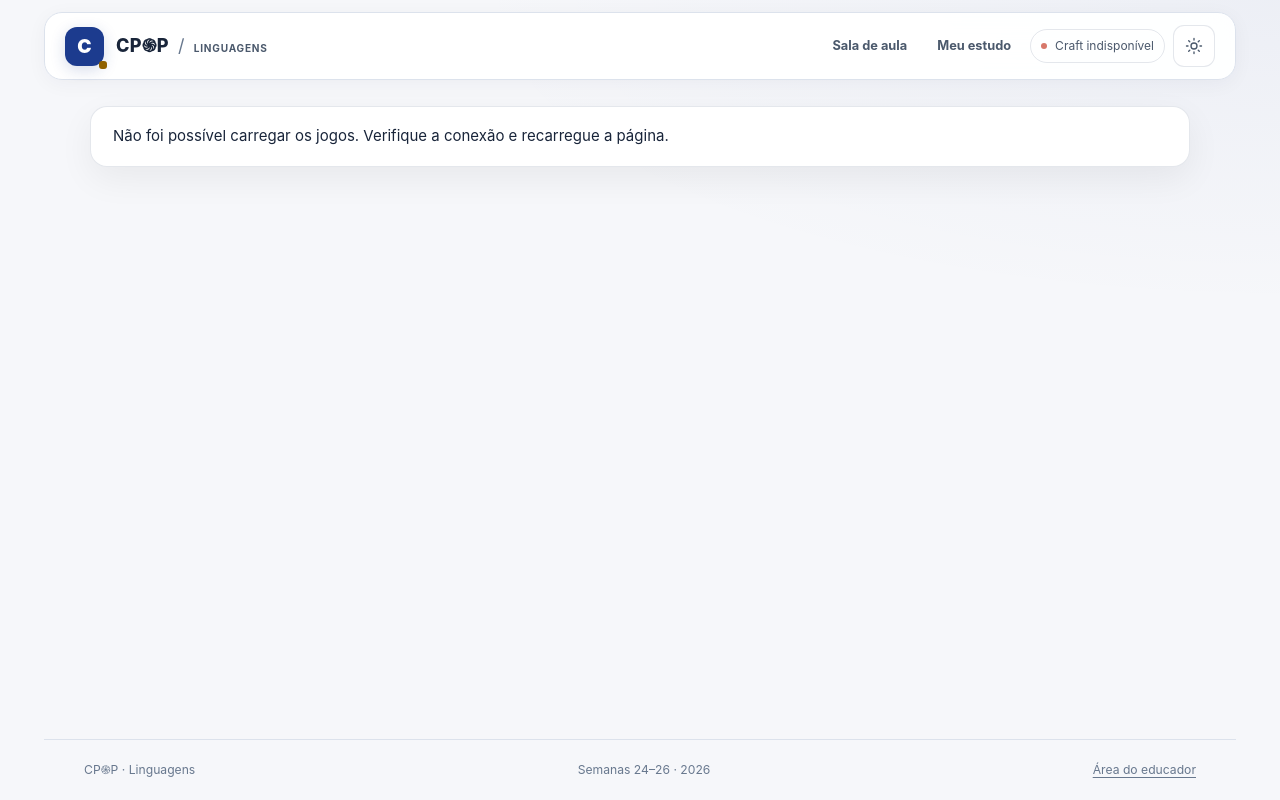
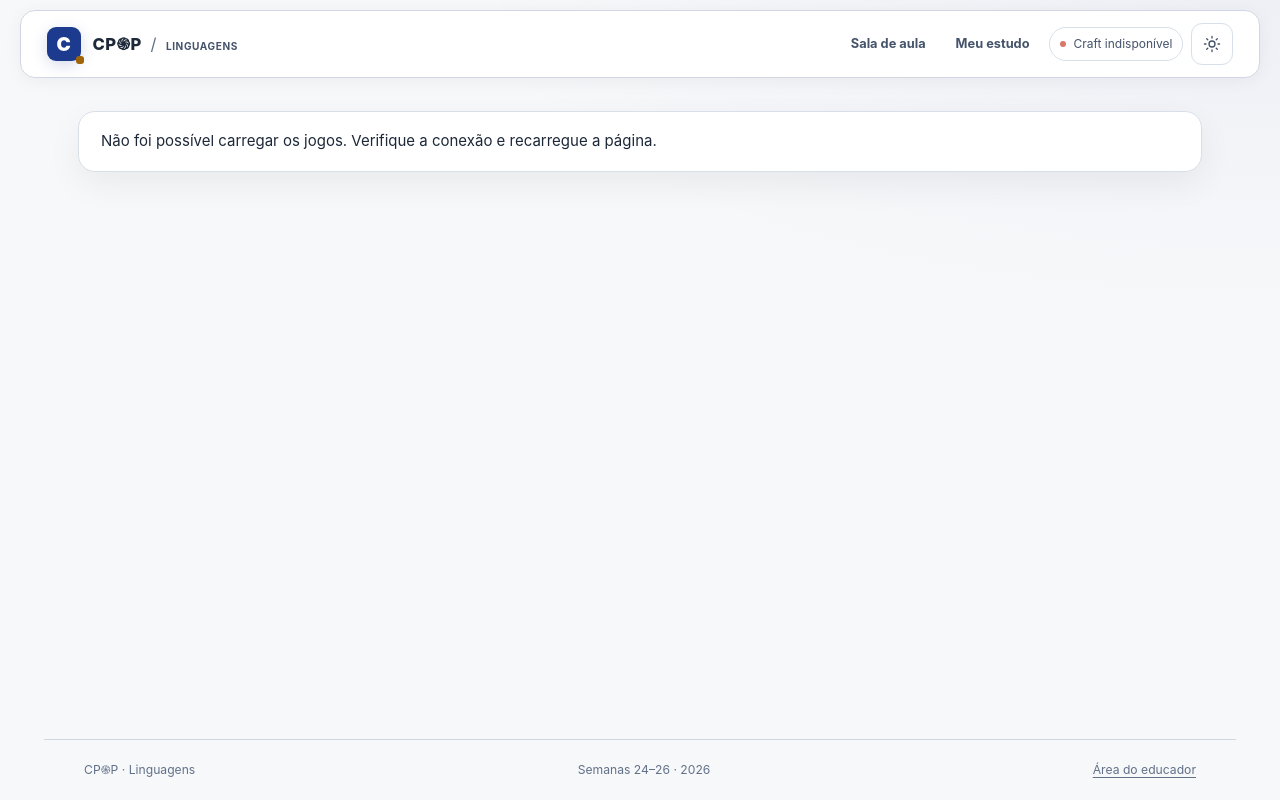
Before and after one commit to jairobfs/JBFS, a website: page cpop_online/jogos.html in a window 1280 px wide. Drawn offline with Linux system fonts and the light colour scheme; no server answers.

Commit message:
design(cpop): apply unified editorial refinement to jogos.html

```diff
--- a/cpop_online/jogos.html
+++ b/cpop_online/jogos.html
@@ -7,7 +7,7 @@
   <meta name="description" content="Trilhas de Linguagens do CP֍P — cultura, interpretação e inferência."/>
   <title>CP֍P · Linguagens · Sala de aula</title>
   <link rel="stylesheet" href="/styles.css"/>
-<link rel="stylesheet" href="/glass-web.css"><script src="/portal-embed.js"></script></head>
+<link rel="stylesheet" href="/glass-web.css"><script src="/portal-embed.js"></script><link rel="stylesheet" href="/refinement.css"></head>
 <body>
   <div class="site-shell">
     <header class="topbar">
```
